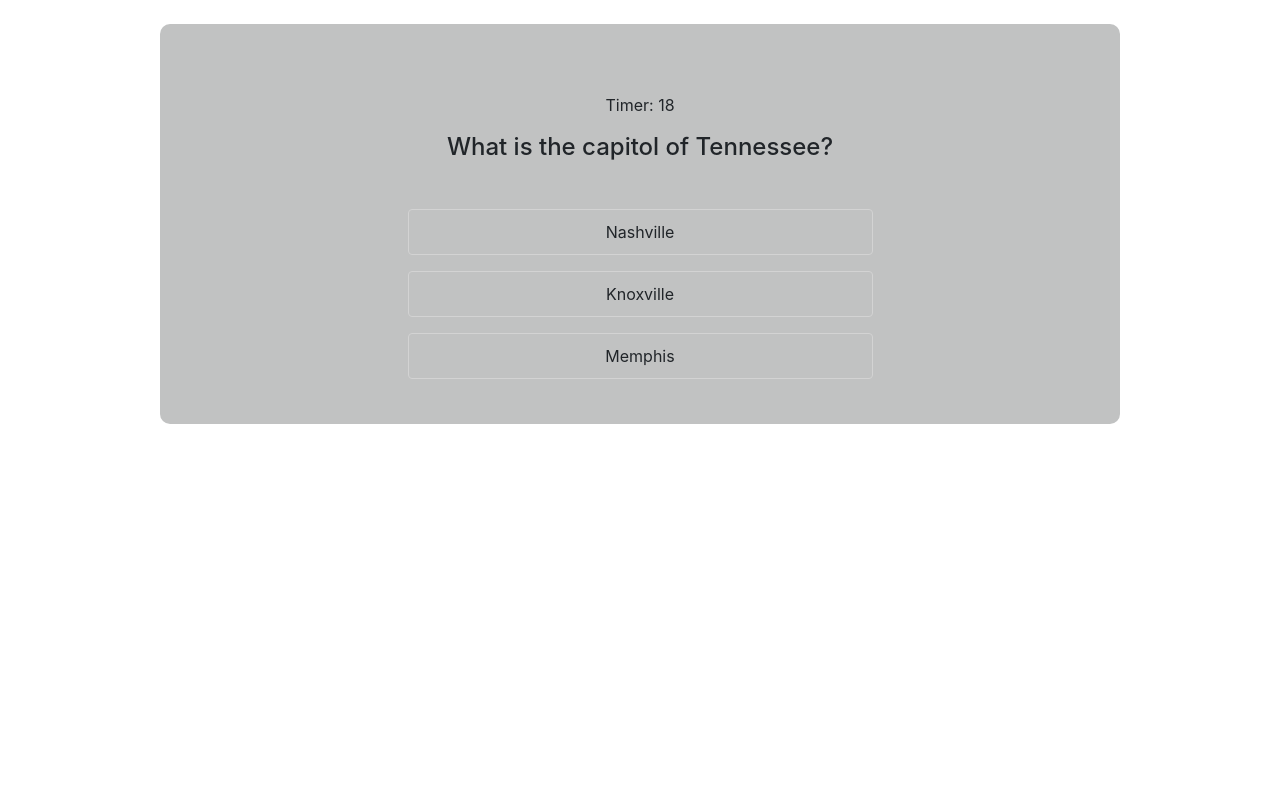
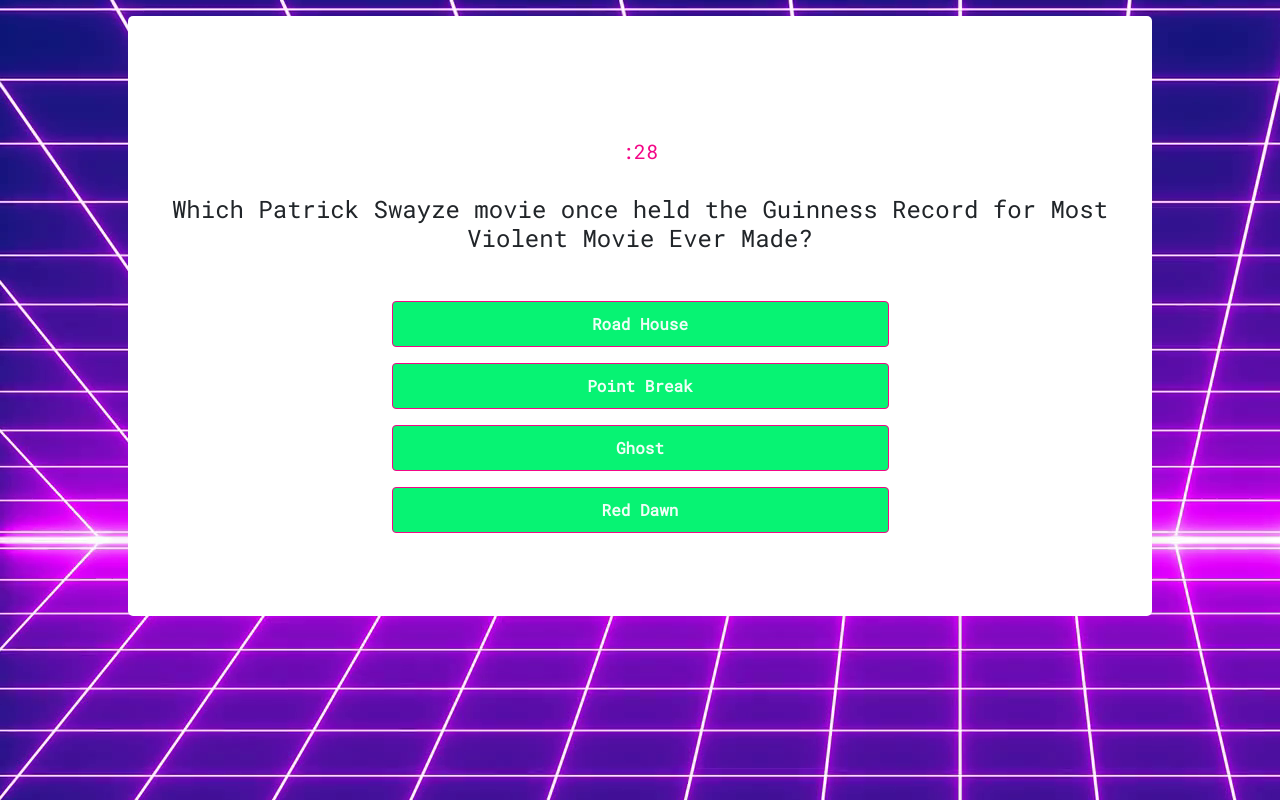
Before and after one commit to matthewemichael/TriviaGame, a plain HTML site: page index.html in a window 1280 px wide. Both pictures are taken after a click on the button "Start Game". Drawn offline with nearby package versions, Linux system fonts and the light colour scheme.

Commit message:
updated css

```diff
--- a/assets/css/style.css
+++ b/assets/css/style.css
@@ -1,23 +1,66 @@
+body {
+    background: url("../images/retrobg.png");
+    font-family: 'Roboto Mono', monospace;
+}
+
 .container {
     padding-top: 5vh;
-    margin-top: 3vh;
+    margin-top: 2vh;
     margin-left: auto;
     margin-right: auto;
-    border-radius: 10px;
+    border-radius: 5px;
     text-align: center;
     align-content: center;
-    max-width: 75vw;
-    min-height: 50vh;
-    background: #c1c2c2;
+    min-width: 75vw;
+    max-width: 80vw;
+    min-height: 75vh;
+    max-height: 90vw;
+
 }
 
-.btn.start {
+#logo {
+    margin-top: 3vh;
+    margin-bottom: 5vh;
+    max-width: 75vw;
+    max-height: 75vh;
+}
+
+.btn {
     margin: 5vh auto;
-    width: 50%;
+    min-width: 25vw;
+    background: #07f373;
+    color: #ebfdf3;
+    border: solid 2px #ffffff;
+}
+
+.btn:hover {
+    background: #06da67;
+    border: solid 2px #ffffff;
+}
+
+.pulse {
+    animation-duration: 2s;
+    animation-delay: 1s;
+    animation-iteration-count: infinite;
 }
 
 .choice {
-    border: 1px solid lightgray;
+    background: #07f373;
+    border: 1px solid #f30787;
+    color: #F0FEF6;
+    font-weight: bold;
+    padding: 10px;
+    border-radius: 4px;
+    cursor: pointer;
+    max-width: 50%;
+    margin: 2vh auto;
+}
+
+.choice:hover {
+    background: #f30787;
+    border: 1px solid #07f373;
+    color: #F0FEF6;
+    font-weight: bold;
     padding: 10px;
     border-radius: 4px;
     cursor: pointer;
@@ -26,11 +69,12 @@
 }
 
 .answerImg {
-    max-width: 75%;
-    max-height: 75%;
+    max-width: 100%;
+    max-height: 100%;
     display: block;
     padding: 5vh;
     margin: 0 auto;
+    object-fit: contain;
 }
 
 .wrongImg {
@@ -40,3 +84,22 @@
     padding: 5vh;
     margin: 0 auto;
 }
+
+h1 {
+    margin: 3vh auto;
+}
+
+h2 {
+    margin: 3vh auto;
+    font-size: 64px;
+    color: #f30787;
+    font-weight: bolder;
+}
+
+h5 {
+    color: #f30787;
+}
+
+#time {
+    margin: 2vh auto;
+}
--- a/assets/javascript/app.js
+++ b/assets/javascript/app.js
@@ -1,38 +1,12 @@
 $( document ).ready(function() {
 
-// Trivia Q & A array
-const quizQuestions = [
-    {
-        question: "What is the capitol of Tennessee?",
-        answers: ["Nashville", "Knoxville", "Memphis"],
-        correctAnswer: "Nashville",
-        correctImage: "assets/images/nashville.jpg"
-    },
-
-    {
-        question: "How many congressmen does TN have in the House of Representatives?",
-        answers: ["6", "7", "8", "9"],
-        correctAnswer: "9",
-        correctImage: "assets/images/tnreps.png"
-    },
-
-    {
-        question: "How many presidents have been from Tennessee?",
-        answers: ["1", "2", "3", "4"],
-        correctAnswer: "3",
-        correctImage: "assets/images/tnprez.png"
-    }
-];
-
-
 // Initial values
-let counter = 20;
+let counter = 30;
 let currentQuestion = 0;
 let wins = 0;
 let losses = 0;
 let unanswered = 0;
 let timer;
-
 
 // When time expires go to next question
 function nextQuestion() {
@@ -69,7 +43,7 @@
     counter--;
 
     $('#time').html(`
-        Timer: ${counter}<p>
+        <h5>:${counter}</h5><p>
     `)
     if (counter === 0) {
         timeUp();
@@ -78,14 +52,14 @@
 
 // Display the question and answers in the browser
 function loadQuestion() {
-    counter = 20;
+    counter = 30;
     timer = setInterval(countDown, 1000);
 
     const question = quizQuestions[currentQuestion].question;
     const answers = quizQuestions[currentQuestion].answers;
 
     $('#time').html(`
-        Timer: ${counter}<p>
+        <h5>:${counter}</h5><p>
     `)
     $('#game').html(`
         <h4>${question}</h4><br>
@@ -96,7 +70,7 @@
 function loadAnswers(answers){
     let result = '';
     for (let i = 0; i < answers.length; i++) {
-        result += `<p class="choice" data-answer="${answers[i]}">${answers[i]}</p>`
+        result += `<p class="choice animated bounceInUp" data-answer="${answers[i]}">${answers[i]}</p>`
     }
 
     return result;
@@ -105,11 +79,12 @@
 // Display wins, losses and unanswered question stats at the end of the game
 function displayResults() {
     const result = `
+        <h2 class="animated jackInTheBox">Game Summary</h2>
         <p>Out of ${quizQuestions.length} questions...</p>
         <p>You got ${wins} question(s) correct</p>
         <p>You incorrecty answered ${losses} question(s)<p>
         <p>You didn't answer ${unanswered} question(s)<p>
-        <button class="btn btn-primary reset">Reset Game</button>
+        <button class="btn btn-primary reset animated pulse">Play Again</button>
     `;
     $('#time').remove();
     $('#game').html(result);
@@ -126,7 +101,7 @@
         wins++
         $('#time').remove();
         $('#game').html(`
-            <h2>Correct!</h2>
+            <h2 class="animated jackInTheBox">Correct!</h2>
             <img class="answerImg" src="${correctImage}" />
         `);
 
@@ -137,7 +112,7 @@
         $('#time').remove();
         // Display image and incorrect guess message
         $('#game').html(`
-            <h2>Wrong!</h2>
+            <h2 class="animated jackInTheBox">Wrong!</h2>
             <h4>The correct answer was ${correctAnswer} </h4>
             <img class="wrongImg" src="assets/images/wrong.png" />
         `);
@@ -148,7 +123,7 @@
 
 // Reset Game
 $(document).on('click', '.reset', function() {
-     counter = 20;
+     counter = 30;
      currentQuestion = 0;
      wins = 0;
      losses = 0;
@@ -161,8 +136,9 @@
 // Start Game
 $('.start').click(function()  {
     $('#game-start').remove();
-    $('.container').append("<div class='row' id='game-running'>")
-    $('#game-running').append("<div class='col-sm-12' id='time'>", "<div class='col-sm-12' id='game'>")
+    $('.container').css("background-color", "white");
+    $('.container').append("<div class='row' id='game-running'>");
+    $('#game-running').append("<div class='col-sm-12' id='time'>", "<div class='col-sm-12' id='game'>");
     loadQuestion();
 });
 
--- /dev/null
+++ b/assets/javascript/qanda.js
@@ -0,0 +1,38 @@
+// Trivia Q & A array
+const quizQuestions = [
+    {
+        question: "Which Patrick Swayze movie once held the Guinness Record for Most Violent Movie Ever Made?",
+        answers: ["Road House", "Point Break", "Ghost", "Red Dawn"],
+        correctAnswer: "Red Dawn",
+        correctImage: "assets/images/reddawn.png"
+    },
+
+    {
+        question: 'In the film "Road House" Patrick Swayze kills a man by ripping out his __________?',
+        answers: ["Heart", "Throat", "Kidney", "Eyes"],
+        correctAnswer: "Throat",
+        correctImage: "assets/images/throatrip.jpg"
+    },
+
+    {
+        question: 'What is the name of the top ten hit song by Patrick Swayze featured in the movie "Dirty Dancing"?',
+        answers: ["The Time of My Life", "Hungry Eyes", "She's Like the Wind", "Do You Love Me?"],
+        correctAnswer: "She's Like the Wind",
+        correctImage: "assets/images/likethewind.jpg"
+    },
+
+    {
+        question: 'Which actor won an Oscar for their performance in the movie "Ghost"?',
+        answers: ["Demi Moore", "Patrick Swayze", "Whoopsie Goldberg", "Tony Goldwyn"],
+        correctAnswer: "Whoopsie Goldberg",
+        correctImage: "assets/images/whoopsie.png"
+    },
+
+    {
+        question: 'In the movie "Point Break" Patrick Swayze robs a bank while wearing a mask of which ex-president?',
+        answers: ["Reagan", "Carter", "Nixon", "Johnson"],
+        correctAnswer: "Reagan",
+        correctImage: "assets/images/reagan.jpg"
+    },
+
+];
--- a/index.html
+++ b/index.html
@@ -5,18 +5,20 @@
     <meta name="viewport" content="width=device-width, initial-scale=1.0">
     <meta http-equiv="X-UA-Compatible" content="ie=edge">
     <link rel="stylesheet" href="https://stackpath.bootstrapcdn.com/bootstrap/4.3.1/css/bootstrap.min.css" integrity="sha384-ggOyR0iXCbMQv3Xipma34MD+dH/1fQ784/j6cY/iJTQUOhcWr7x9JvoRxT2MZw1T" crossorigin="anonymous">
+    <link href="https://fonts.googleapis.com/css?family=Roboto+Mono&display=swap" rel="stylesheet">
+    <link rel="stylesheet" href="https://cdnjs.cloudflare.com/ajax/libs/animate.css/3.7.2/animate.min.css">
     <link rel="stylesheet" href="assets/css/style.css">
-    <title>Document</title>
+    <title>Swayze Trivia!</title>
 </head>
 <body>
 
     <div class="container">
         <div class="row" id="game-start">
-            <div class="col-lg-12">
-                <h1 class="game-title">Trivia Game</h1>
+            <div class="col-sm-12">
+                <img src="assets/images/swayzelogo.png" class="animated tada" id="logo" alt="swayze trivia">
             </div>
-            <div class="col-lg-12">
-                <button class="btn btn-primary start">Start Game</button>
+            <div class="col-sm-12">
+                <button class="btn btn-primary start animated pulse"><strong>Start Game</strong></button>
             </div>
         </div>
     </div>
@@ -25,6 +27,6 @@
     <script src="https://cdnjs.cloudflare.com/ajax/libs/popper.js/1.14.7/umd/popper.min.js" integrity="sha384-UO2eT0CpHqdSJQ6hJty5KVphtPhzWj9WO1clHTMGa3JDZwrnQq4sF86dIHNDz0W1" crossorigin="anonymous"></script>
     <script src="https://stackpath.bootstrapcdn.com/bootstrap/4.3.1/js/bootstrap.min.js" integrity="sha384-JjSmVgyd0p3pXB1rRibZUAYoIIy6OrQ6VrjIEaFf/nJGzIxFDsf4x0xIM+B07jRM" crossorigin="anonymous"></script>
     <script src="assets/javascript/app.js"></script>
-
+    <script src="assets/javascript/qanda.js"></script>
 </body>
 </html>
```
Also changed, not shown: assets/images/likethewind.jpg (added), assets/images/nashville.jpg (deleted), assets/images/reagan.jpg (added), assets/images/retrobg.png (added), assets/images/swayzelogo.png (added), assets/images/throatrip.jpg (added), assets/images/tnprez.png (deleted), assets/images/tnreps.png (deleted), assets/images/whoopsie.png (added), assets/images/wrong.png, 1 other file.
